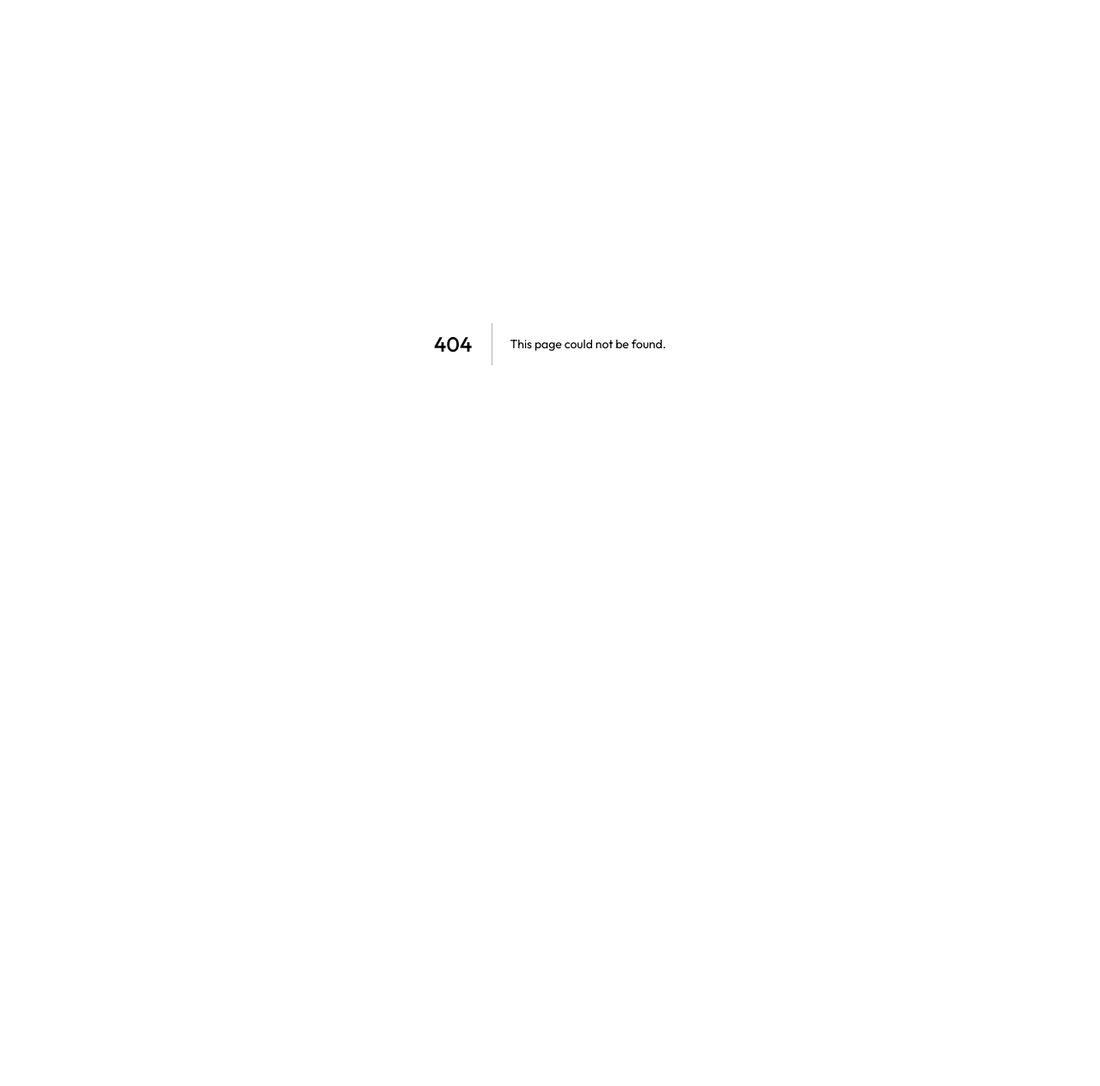
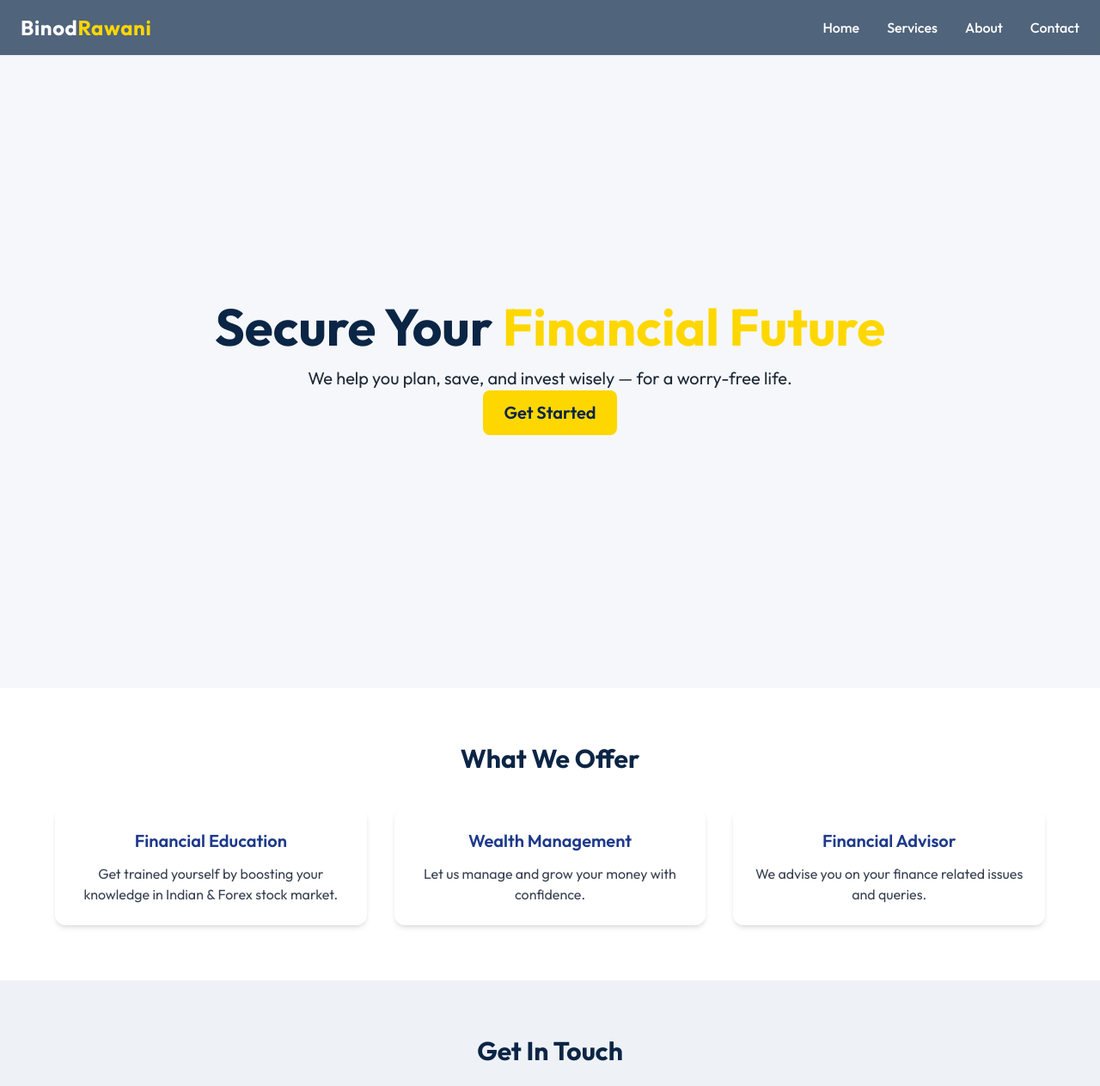
Before and after one commit to binodrawani/binodrawani, a Next.js app: page /finance in a window 1280 px wide. Before the commit this address had no page. Shown: the top 1263 px of the page at 86% size. Before the commit the page ends 800 px from the top, so only its background shows below. Built offline with nearby package versions, Linux system fonts and the light colour scheme; a web font is replaced by a local one.

Commit message:
change: finance added

```diff
--- a/app/layout.js
+++ b/app/(home)/layout.js
@@ -1,5 +1,5 @@
 import { Outfit, Ovo} from "next/font/google";
-import "./globals.css";
+import "../globals.css";
 
 const outfit = Outfit({
   subsets: ["latin"], weight: ["400", "500", "600", "700"]
--- /dev/null
+++ b/app/(investment)/finance/layout.js
@@ -0,0 +1,30 @@
+import { Outfit, Ovo} from "next/font/google";
+import "../../globals.css";
+
+
+const outfit = Outfit({
+  subsets: ["latin"], weight: ["400", "500", "600", "700"]
+});
+
+const ovo = Ovo({
+  subsets: ["latin"], weight: ["400"]
+});
+
+
+
+export const metadata = {
+  title: "Binod Rawani-Finance",
+  description: "",
+};
+
+export default function RootLayout({ children }) {
+  return (
+    <html lang="en" className="scroll-smooth">
+      <body
+        //className={`${outfit.className} ${ovo.className} antialiased leading-8 overflow-x-hidden dark:bg-darkTheme dark:text-white`}
+      >
+        {children}
+      </body>
+    </html>
+  );
+}
--- /dev/null
+++ b/app/(investment)/finance/page.js
@@ -0,0 +1,82 @@
+'use client'
+import React from "react";
+import NavbarFinance from "@/components/NavbarFinance";
+import { motion } from "framer-motion";
+
+
+export default function Home() {
+  return (
+    <div>
+      <NavbarFinance />
+
+      {/* Hero Section */}
+      <motion.section
+  className="bg-[#F5F7FA] min-h-screen flex flex-col justify-center items-center text-center px-4 pt-20"
+  initial={{ opacity: 0, y: 50 }}
+  animate={{ opacity: 1, y: 0 }}
+  transition={{ duration: 0.8 }}
+>
+  <motion.h2
+    className="text-4xl md:text-6xl font-bold mb-4 text-[#0B2545]"
+    initial={{ opacity: 0, y: -20 }}
+    animate={{ opacity: 1, y: 0 }}
+    transition={{ delay: 0.3 }}
+  >
+    Secure Your <span className="text-[#FFD700]">Financial Future</span>
+  </motion.h2>
+  <motion.p
+    className="text-lg md:text-xl mb-6 max-w-2xl text-[#1F2937]"
+    initial={{ opacity: 0 }}
+    animate={{ opacity: 1 }}
+    transition={{ delay: 0.5 }}
+  >
+    We help you plan, save, and invest wisely — for a worry-free life.
+    <button className="bg-[#FFD700] text-[#0B2545] px-6 py-3 rounded-lg font-semibold hover:bg-yellow-400 transition">
+          Get Started
+        </button>
+  </motion.p>
+</motion.section>
+      <section className="bg-white py-16 px-6">
+        <div className="max-w-6xl mx-auto text-center">
+          <h3 className="text-3xl font-bold mb-10 text-[#0B2545]">What We Offer</h3>
+          <div className="grid md:grid-cols-3 gap-8">
+            <div className="p-6 bg-white shadow-md rounded-xl hover:shadow-2xl hover:-translate-y-2 transition-all duration-300">
+              <h4 className="text-xl font-semibold mb-3 text-[#1E3A8A]">Financial Education</h4>
+              <p className="text-gray-700">Get trained yourself by boosting your knowledge in Indian & Forex stock market.</p>
+            </div>
+            <div className="p-6 bg-white shadow-md rounded-xl hover:shadow-2xl hover:-translate-y-2 transition-all duration-300">
+              <h4 className="text-xl font-semibold mb-3 text-[#1E3A8A]">Wealth Management</h4>
+              <p className="text-gray-700">Let us manage and grow your money with confidence.</p>
+            </div>
+            <div className="p-6 bg-[#F9FAFB] shadow-md rounded-xl hover:shadow-lg transitionp-6 bg-white shadow-md rounded-xl hover:shadow-2xl hover:-translate-y-2 transition-all duration-300">
+              <h4 className="text-xl font-semibold mb-3 text-[#1E3A8A]">Financial Advisor</h4>
+              <p className="text-gray-700">We advise you on your finance related issues and queries.</p>
+            </div>
+          </div>
+        </div>
+      </section>
+      <section className="bg-[#EEF2F7] py-16 px-6">
+  <div className="max-w-4xl mx-auto text-center">
+    <h3 className="text-3xl font-bold mb-6 text-[#0B2545]">Get In Touch</h3>
+    <form className="grid gap-4">
+      <input type="text" placeholder="Your Name" className="p-3 border rounded-lg focus:outline-none focus:ring-2 focus:ring-[#FFD700] transition" />
+      <input type="email" placeholder="Your Email" className="p-3 border rounded-lg focus:outline-none focus:ring-2 focus:ring-[#FFD700] transition" />
+      <textarea placeholder="Your Message" rows="4" className="p-3 border rounded-lg focus:outline-none focus:ring-2 focus:ring-[#FFD700] transition"></textarea>
+      <button className="bg-[#0B2545] text-white py-3 rounded-lg hover:bg-[#12335a] transition">
+        Send Message
+      </button>
+    </form>
+  </div>
+</section>
+<motion.footer
+  className="bg-[#0B2545] text-white text-center py-6"
+  initial={{ opacity: 0, y: 30 }}
+  animate={{ opacity: 1, y: 0 }}
+  transition={{ duration: 0.8, delay: 0.3 }}
+>
+  <p>© {new Date().getFullYear()} BinodRawani Finance. All rights reserved.</p>
+</motion.footer>
+
+    </div>
+  );
+}
--- /dev/null
+++ b/components/NavbarFinance.jsx
@@ -0,0 +1,49 @@
+import React, { useState, useEffect } from "react";
+
+export default function NavbarFinance() {
+  const [isScroll, setIsScroll] = useState(false)
+  const [isOpen, setIsOpen] = useState(false);
+
+useEffect(() => {
+        window.addEventListener('scroll', () => {
+            if (scrollY > 50) {
+                setIsScroll(true)
+            } else {
+                setIsScroll(false)
+            }
+        })
+    }, [])
+
+  return (
+    <nav className={'bg-[#0B2545] shadow-md fixed w-full z-50 ${isScroll ? "bg-white bg-opacity-70 backdrop-blur-lg shadow-sm dark:bg-darkTheme dark:shadow-white/20" : ""}'}>
+      <div className="max-w-7xl mx-auto px-6 py-4 flex justify-between items-center">
+        <h1 className="text-2xl font-bold text-white tracking-wide">
+          Binod<span className="text-[#FFD700]">Rawani</span>
+        </h1>
+        <ul className="hidden md:flex gap-8 text-white font-medium ">
+          <li className="hover:text-[#FFD700] transition relative group cursor-pointer">Home<span className="absolute left-0 bottom-0 w-0 h-[2px] bg-[#FFD700] transition-all duration-300 group-hover:w-full"></span></li>
+          <li className="hover:text-[#FFD700] transition relative group cursor-pointer">Services<span className="absolute left-0 bottom-0 w-0 h-[2px] bg-[#FFD700] transition-all duration-300 group-hover:w-full"></span></li>
+          <li className="hover:text-[#FFD700] transition relative group cursor-pointer">About<span className="absolute left-0 bottom-0 w-0 h-[2px] bg-[#FFD700] transition-all duration-300 group-hover:w-full"></span></li>
+          <li className="hover:text-[#FFD700] transition relative group cursor-pointer">Contact<span className="absolute left-0 bottom-0 w-0 h-[2px] bg-[#FFD700] transition-all duration-300 group-hover:w-full"></span></li>
+
+        </ul>
+        <button
+          className="md:hidden text-white text-2xl"
+          onClick={() => setIsOpen(!isOpen)}
+        >
+          {isOpen ? "✖" : "☰"}
+        </button>
+      </div>
+      {isOpen && (
+        <ul className="md:hidden flex flex-col gap-4 bg-[#0B2545] px-6 py-4 text-white">
+          <li className="hover:text-[#FFD700] transition">Home</li>
+          <li className="hover:text-[#FFD700] transition">Services</li>
+          <li className="hover:text-[#FFD700] transition">About</li>
+          <li className="hover:text-[#FFD700] transition">Contact</li>
+
+        </ul>
+      )}
+    </nav>
+
+  );
+}
```
Also changed, not shown: app/(home)/page.js (renamed from app/page.js, +5 -5 lines).
